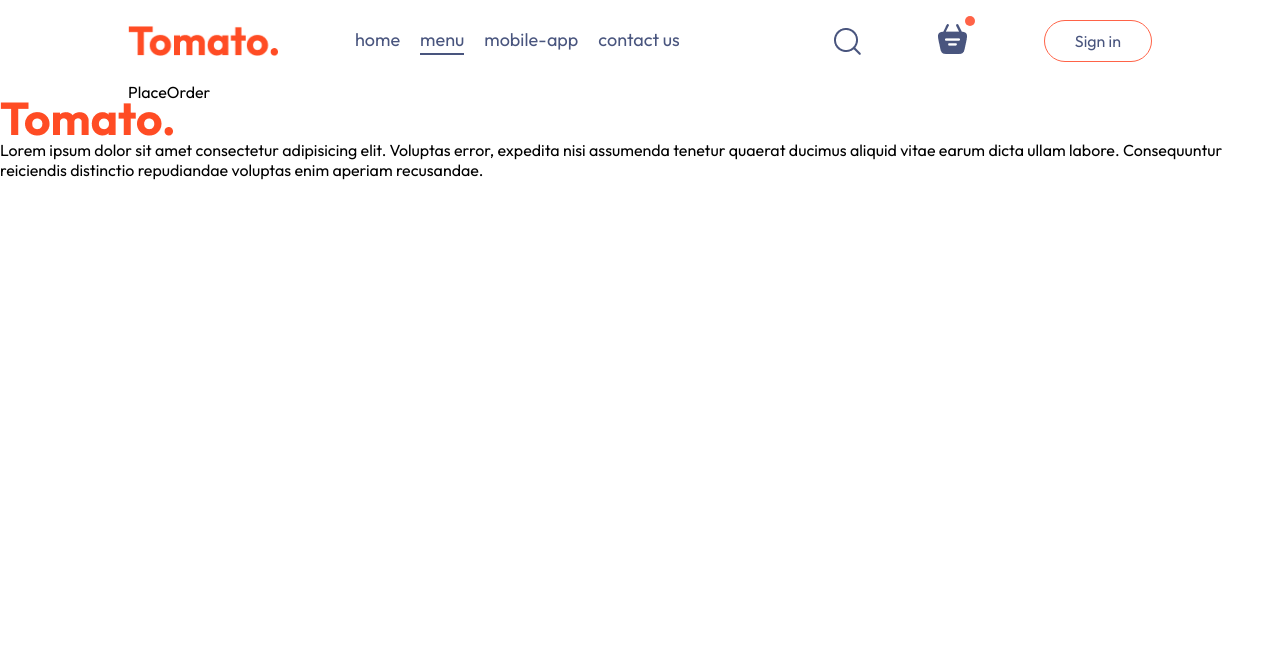
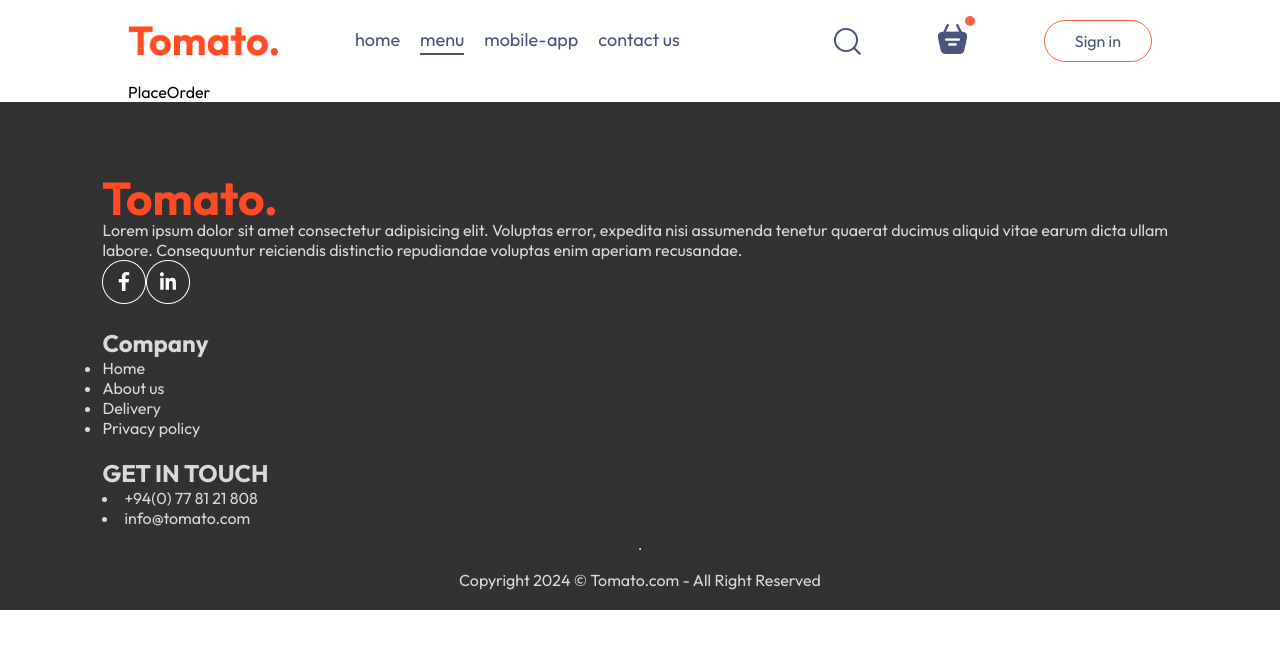
Before and after one commit to Induja-Karalliyadda/Food-Delivery-Front-end, a React (Vite) app: page /order in a window 1280 px wide. Shown: the top 648 px of the page. Built offline with nearby package versions, Linux system fonts and the light colour scheme.

Commit message:
create footer component and update CSS elements

```diff
--- a/src/components/Footer/Footer.css
+++ b/src/components/Footer/Footer.css
@@ -0,0 +1,17 @@
+.footer{
+    color: #d9d9d9;
+    background-color: #323232;
+    display: flex;
+    flex-direction: column;
+    align-items: center;
+    gap: 20px;
+    padding: 20px 8vw;
+    padding-top: 80px;
+
+}
+.footer-content{
+    width: 100%;
+    display: grid;
+    grid-template-columns:2fr 1fr 1fe ;
+    gap: 20px;
+}
--- a/src/components/Footer/Footer.jsx
+++ b/src/components/Footer/Footer.jsx
@@ -9,15 +9,29 @@
             <img src={assets.logo} alt="" />
             <p>Lorem ipsum dolor sit amet consectetur adipisicing elit. Voluptas error, expedita nisi assumenda tenetur quaerat ducimus aliquid vitae earum dicta ullam labore. Consequuntur reiciendis distinctio repudiandae voluptas enim aperiam recusandae.</p>
             <div className="footer-social-icons"></div>
+        <div className="footer-social-icons">
+          <img src={assets.facebook_icon} alt={assets.twitter_icon} /><img src={assets.linkedin_icon} alt=""  />
+        </div>
         </div>
         <div className="footer-content-center">
-
+            <h2>Company</h2>
+            <ul>
+              <li>Home</li>
+              <li>About us</li>
+              <li>Delivery</li>
+              <li>Privacy policy</li>
+            </ul>
         </div>
         <div className="footer-content-right">
-
+              <h2>GET IN TOUCH</h2>
+              <li>+94(0) 77 81 21 808</li>
+              <li>info@tomato.com</li>
         </div>
 
       </div>
+      <hr />
+
+      <div className="footer-copyright"> Copyright 2024 © Tomato.com - All Right Reserved </div>
     </div>
   )
 }
```
